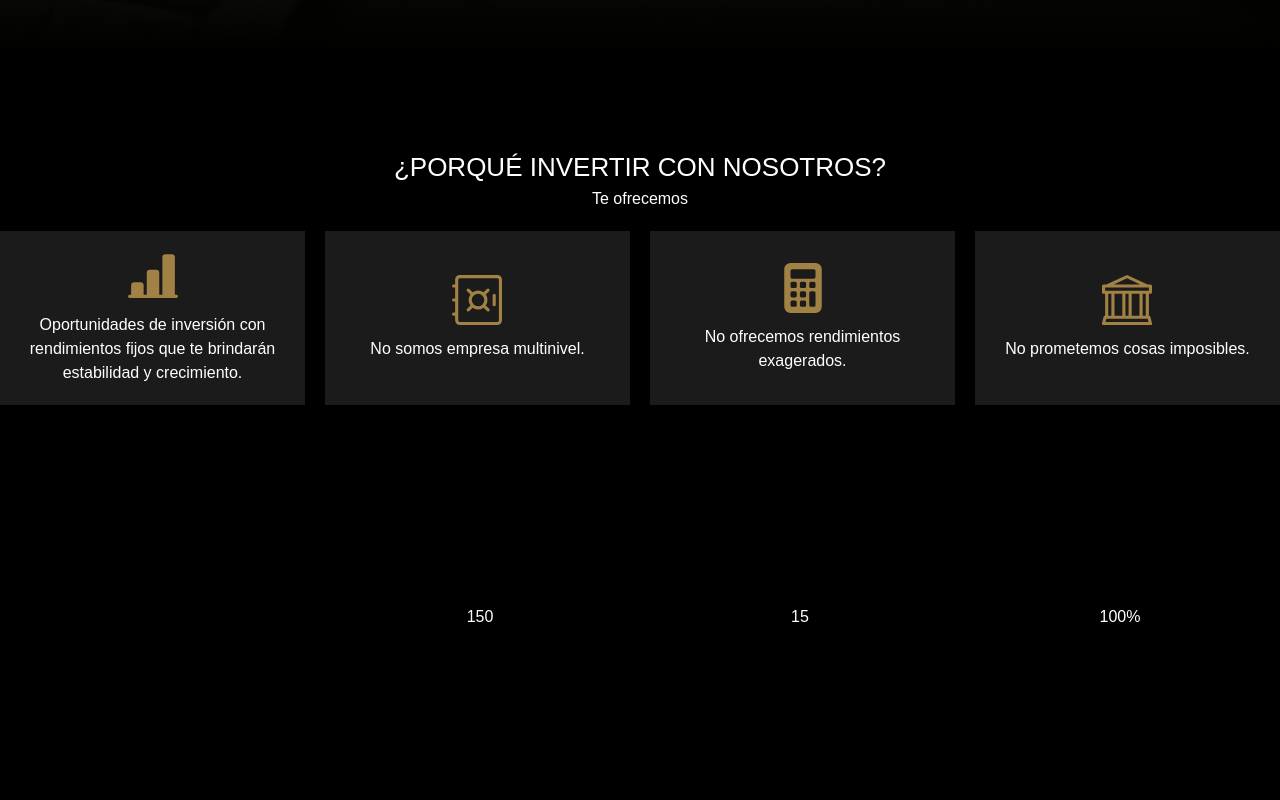
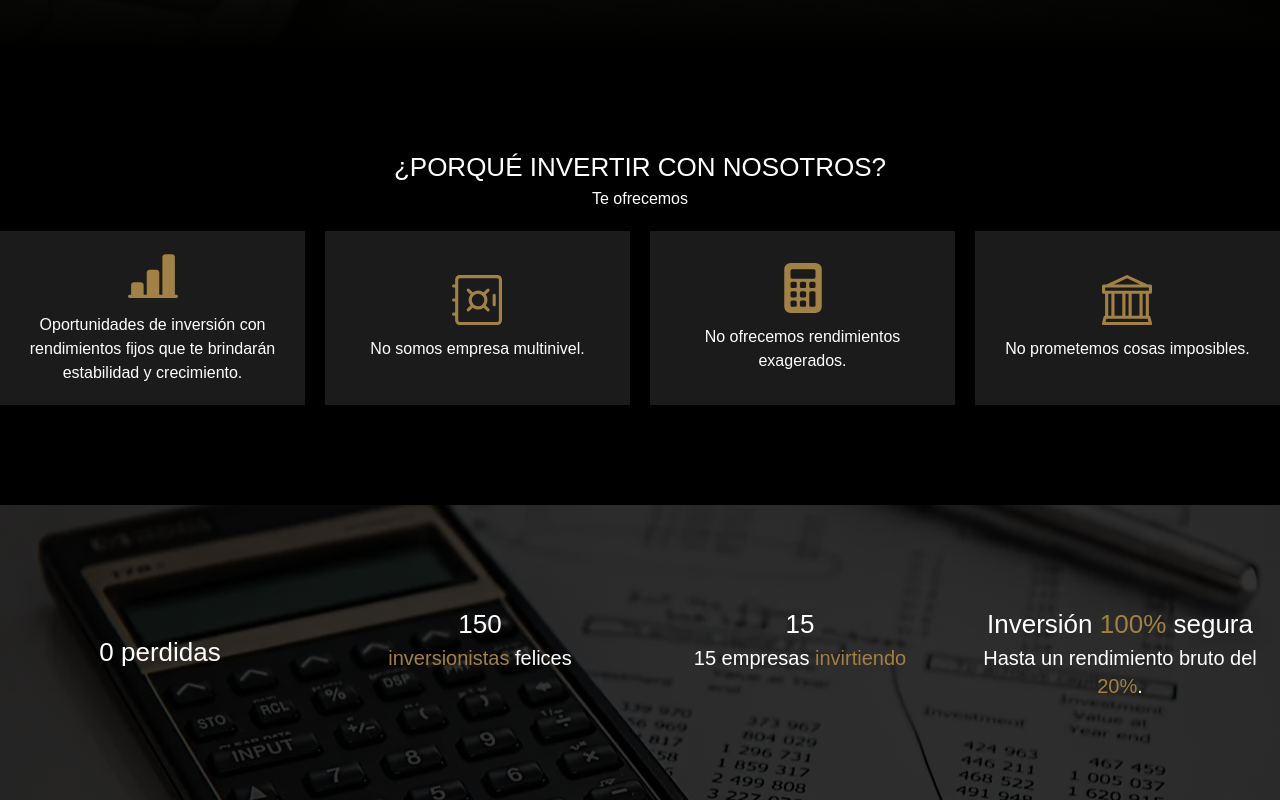
Before and after one commit to AngelLuna17-code/CRESSER-CAPITAL, a React (Create React App) app: page / in a window 1280 px wide. Shown: the part 539-1339 px from the top of the page. Before the commit the page ends 1268 px from the top, so only its background shows below. Built offline with nearby package versions, Linux system fonts and the light colour scheme.

Commit message:
counter section terminado

```diff
--- a/src/components/Counter.jsx
+++ b/src/components/Counter.jsx
@@ -47,22 +47,70 @@ const Counter = () => {
     }, [startCounting]);
 
     return (
+        <div className='paralax-1 w-full'>
             <div id="counter-section" className='container mx-auto py-[100px]'>
                 <div className='grid grid-cols-2 lg:grid-cols-4'>
-                <div>
-
+                    {/* Col 1 */}
+                    <div className='text-center flex items-center justify-center'>
+                        <h2>
+                            0 perdidas
+                        </h2>
                     </div>
+                    {/* Col 1 */}
+                    {/* Col 2 */}
                     <div className='text-center'>
-                    <p>{count1}</p>
+                        <h2>
+                            {count1}
+                        </h2>
+                        <p className='text-xl'>
+                            <span className='text-[#a18144] '>
+                                inversionistas
+                            </span>
+                            {' '}
+                            felices
+                        </p>
                     </div>
+                    {/* Col 2 */}
+                    {/* Col 3 */}
                     <div className='text-center'>
-                    <p>{count2}</p>
+                        <h2>
+                            {count2}
+                        </h2>
+                        <p className='text-xl'>
+                            15 empresas
+                            {' '}
+                            <span className='text-[#a18144]'>
+                                invirtiendo
+                            </span>
+                        </p>
                     </div>
+                    {/* Col 3 */}
+                    {/* Col 4 */}
                     <div className='text-center'>
-                    <p>{count3}%</p>
+                        <h2>
+                            Inversión
+                            {' '}
+                            <span className='text-[#a18144]'>
+                                {count3}
+                                %
+                            </span>
+                            {' '}
+                            segura
+                        </h2>
+                        <p className='text-xl'>
+                            Hasta un rendimiento bruto del
+                            {' '}
+                            <span className='text-[#a18144]'>
+                                20%
+                            </span>
+                            .
+                        </p>
+                    </div>
+                    {/* Col 4 */}
                 </div>
             </div>
         </div>
+
     );
 };
 
--- a/src/index.css
+++ b/src/index.css
@@ -22,9 +22,22 @@ body {
   -webkit-backdrop-filter: blur(0)
 }
 
+.paralax-1 {
+  background-repeat: no-repeat;
+  background-size: cover;
+  background-color: #000;
+  background-image: linear-gradient(rgba(0, 0, 0, .8), rgba(0, 0, 0, .8)), url(../public/paralax-1.webp);
+  background-position: 50% 50%;
+  background-attachment: fixed; /* Agregamos esta línea para el efecto de paralaje */
+  overflow: hidden;
+  box-sizing: content-box;
+  backdrop-filter: blur(0);
+  -webkit-backdrop-filter: blur(0);
+}
+
+
 h1 {
   font-size: 34px;
-  /* Tamaño base */
 }
 
 h2 {
@@ -38,7 +51,6 @@ p {
 @media screen and (min-width: 640px) {
   h1 {
     font-size: 36px;
-    /* Tamaño para pantallas de al menos 640px de ancho */
   }
 
   h2 {
@@ -53,7 +65,6 @@ p {
 @media screen and (min-width: 768px) {
   h1 {
     font-size: 38px;
-    /* Tamaño para pantallas de al menos 768px de ancho */
   }
 
   h2 {
@@ -64,7 +75,6 @@ p {
 @media screen and (min-width: 1024px) {
   h1 {
     font-size: 40px;
-    /* Tamaño para pantallas de al menos 1024px de ancho */
   }
 
   h2 {
@@ -79,7 +89,6 @@ p {
 @media screen and (min-width: 1280px) {
   h1 {
     font-size: 42px;
-    /* Tamaño para pantallas de al menos 1280px de ancho */
   }
 
   h2 {
@@ -90,7 +99,6 @@ p {
 @media screen and (min-width: 1536px) {
   h1 {
     font-size: 44px;
-    /* Tamaño para pantallas de al menos 1536px de ancho */
   }
 
   h2 {
```
Also changed, not shown: public/paralax-1.webp (added). Lines whose indentation alone changed are shown as unchanged.
